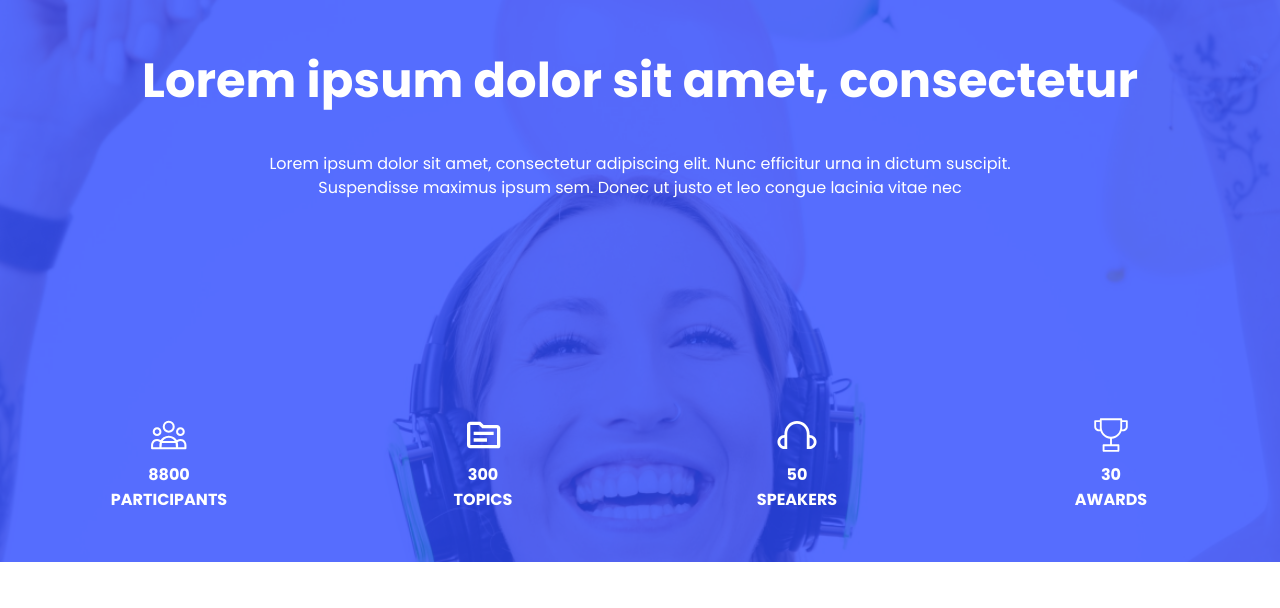
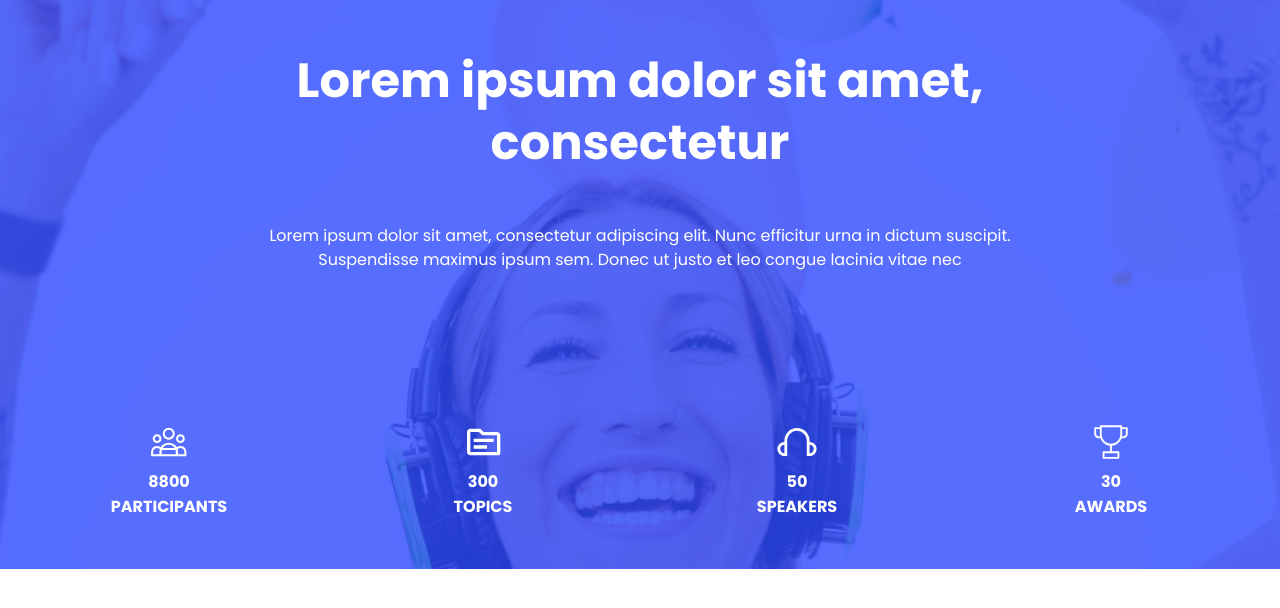
Before and after one commit to Manisha-161/sec2-events, a plain HTML site: page index.html in a window 1280 px wide. Drawn offline with Linux system fonts and the light colour scheme.

Commit message:
second commit change in sec2

```diff
--- a/assets/css/style.css
+++ b/assets/css/style.css
@@ -90,12 +90,12 @@ section:before {
     gap: 40px;
 }
 
-.mb-40 {
-    margin-bottom: 40px;
+.mb-50 {
+    margin-bottom: 50px;
 }
 
-.mb-215 {
-    margin-bottom: 215px;
+.mb-150 {
+    margin-bottom: 150px;
 }
 
 .w-25 {
@@ -138,7 +138,7 @@ section:before {
 }
 
 .max-w-765 {
-    max-width: 800px;
+    max-width: 765px;
 }
 
 .mx-auto {
--- a/index.html
+++ b/index.html
@@ -11,11 +11,11 @@
 <body>
     <section>
         <div class="container position-relative pt-50 pb-50 ">
-            <div class=" mx-auto">
-                <h2 class="subHeading text-center text-white mb-40">Lorem ipsum dolor sit amet, consectetur</h2>
-                <p class="subHeading+p mb-215">Lorem ipsum dolor sit amet, consectetur adipiscing elit. Nunc efficitur
+            <div class="max-w-765 mx-auto">
+                <h2 class="subHeading text-center text-white mb-50">Lorem ipsum dolor sit amet, consectetur</h2>
+                <p class="subHeading+p mb-150">Lorem ipsum dolor sit amet, consectetur adipiscing elit. Nunc efficitur
                     urna in dictum
-                    suscipit.<br> Suspendisse maximus ipsum sem. Donec ut justo et leo congue lacinia vitae nec</p>
+                    suscipit.<br>Suspendisse maximus ipsum sem. Donec ut justo et leo congue lacinia vitae nec</p>
             </div>
             <div class="d-flex align-items-center justify-content-center numbers no-text text-align w-100">
                 <div class="w-25">
```
